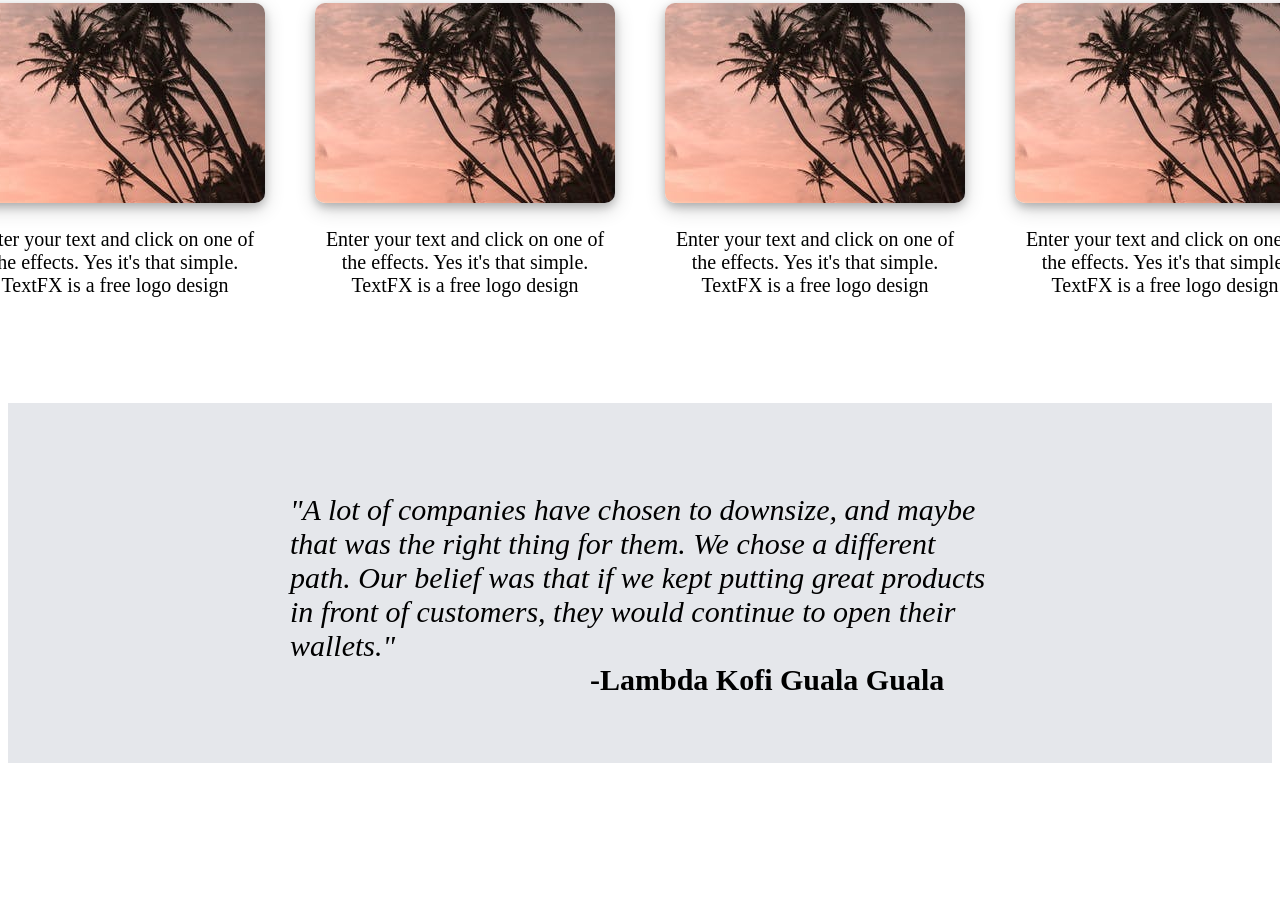
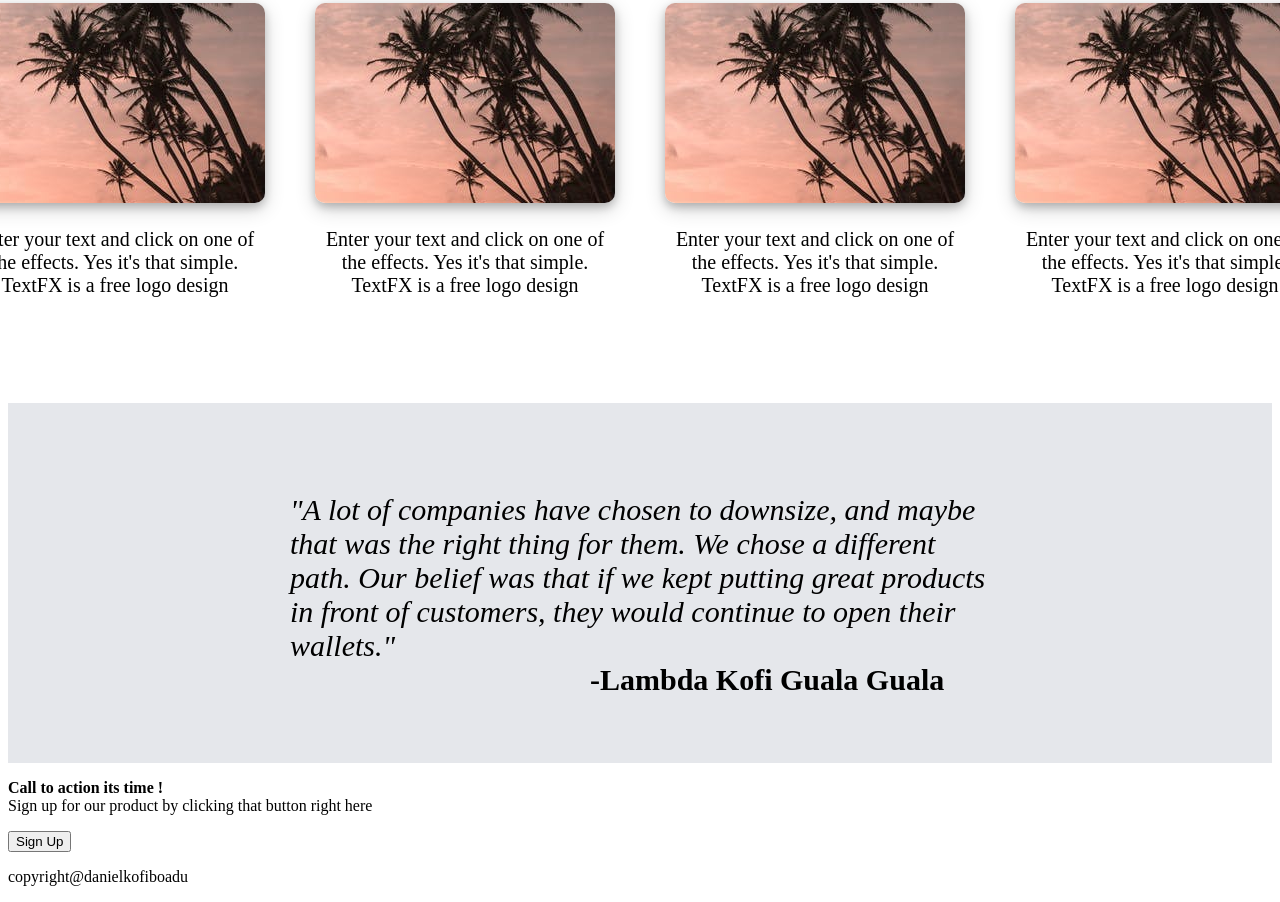
Before and after one commit to KofiBoadu/landingwebdpage, a plain HTML site: page index.html in a window 1280 px wide. Shown: the part 579-1481 px from the top of the page. Before the commit the page ends 1350 px from the top, so only its background shows below. Drawn offline with Linux system fonts and the light colour scheme.

Commit message:
added a call to action section and a footer

```diff
--- a/index.html
+++ b/index.html
@@ -147,7 +147,47 @@
 
 
 
+    <!-- call to action box starts here -->
+
+<div class="the-main">
+
+     <div class="main-section">
+
+         <div class="text-section">
+
+
+        <p>
+
+            <strong>Call  to action its time ! </strong> <br>
+            Sign up for our product by clicking that button right here
+         </p>
+
+         </div>
+
+
+
+         <div class="button-section">
+
+            <button >Sign Up</button>
+
+         </div>
+
+     </div>
+
+</div>
+
+
+
+    <!-- call to action box ends here -->
+
+
+
+
     <!-- footer starts here -->
+
+    <div class="footer">
+        <p>copyright@danielkofiboadu</p>
+    </div>
 
     <!-- footer ends here -->
 
```
